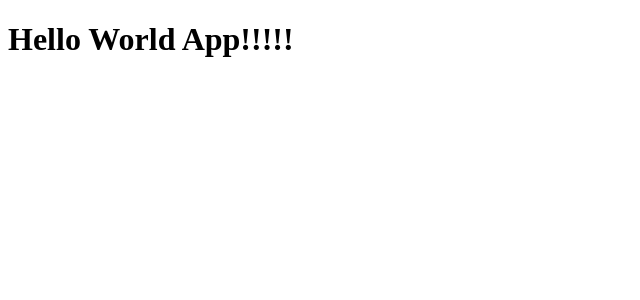
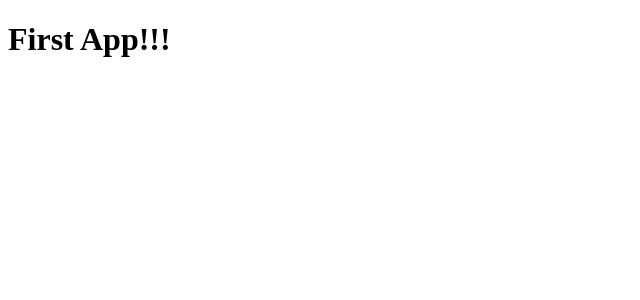
Before and after one commit to mlestrella843/React_Props, a React (Vite) app in the folder exercise-1/: page / in a window 1280 px wide. Shown: the top 300 px of the page, without its empty margins (0-640 px from the left). Built offline with nearby package versions, Linux system fonts and the light colour scheme.

Commit message:
Creating another component

```diff
--- /dev/null
+++ b/exercise-1/src/FirstApp.jsx
@@ -0,0 +1,7 @@
+import React from 'react'
+
+export const FirstApp = () => {
+  return (
+   <h1>First App!!!</h1>
+  )
+}
--- a/exercise-1/src/main.jsx
+++ b/exercise-1/src/main.jsx
@@ -7,6 +7,8 @@ import ReactDOM from 'react-dom/client'; //Herramienta para renderizar
 //import App from './helloWorldApp';
 
 import { HelloWorldApp } from './helloWorldApp'
+import { FirstApp } from './FirstApp';
+
 
 //Componente que regularmente nunca esta dentro de este archhivo
 
@@ -17,8 +19,9 @@ import { HelloWorldApp } from './helloWorldApp'
 ReactDOM.createRoot( document.getElementById('root') ).render(
     <React.StrictMode>
         {/* <App /> */}
+        {/* <HelloWorldApp /> */}
 
-        <HelloWorldApp />
+        <FirstApp />
 
     </React.StrictMode>
 );
```
